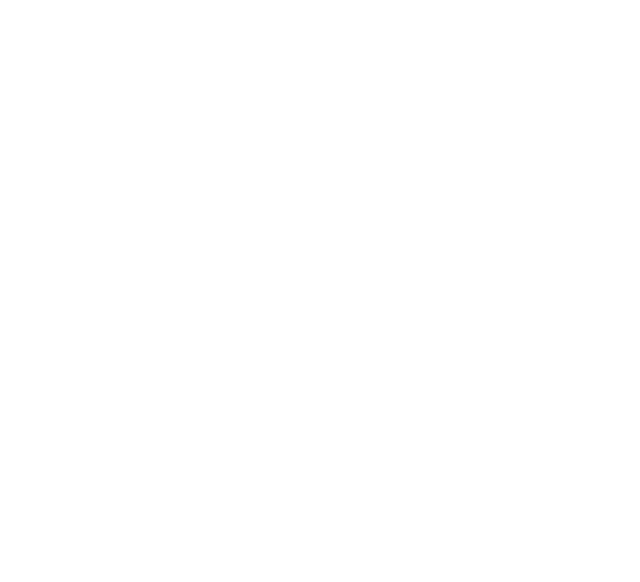
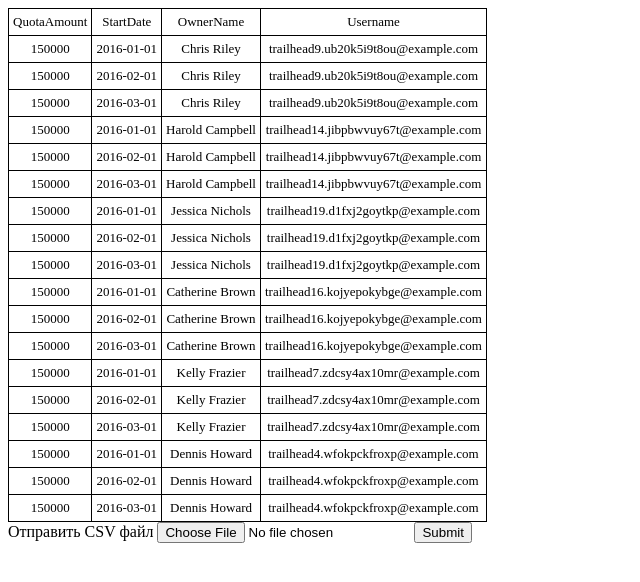
Before and after one commit to mxdzqr/Test, a PHP site: page / in a window 1280 px wide. Before the commit the part shown is empty. Shown: the top 582 px of the page, without its empty margins (0-640 px from the left). Run offline with PHP 8.4, Linux system fonts and the light colour scheme.

Commit message:
task 3 completed

```diff
--- a/task3/index.php
+++ b/task3/index.php
@@ -1 +1,78 @@
-<?php
+<?
+function arrayFromCSV($file, $hasFieldNames = false, $delimiter = ',') {
+    $result = Array();
+    $size = filesize($file) +1;
+    $file = fopen($file, 'r');
+    #TO DO: There must be a better way of finding out the size of the longest row... until then
+    if ($hasFieldNames) $keys = fgetcsv($file, $size, $delimiter);
+    while ($row = fgetcsv($file, $size, $delimiter)) {
+        $n = count($row); $res=array();
+        for($i = 0; $i < $n; $i++) {
+            $idx = ($hasFieldNames) ? $keys[$i] : $i;
+            $res[$idx] = $row[$i];
+        }
+        $result[] = $res;
+    }
+    fclose($file);
+    return $result;
+}
+$arResult = arrayFromCSV('test.csv');
+?>
+<style>
+    table.minimalistBlack {
+        border: 1px solid #000000;
+        text-align: center;
+        border-collapse: collapse;
+    }
+    table.minimalistBlack td, table.minimalistBlack th {
+        border: 1px solid #000000;
+        padding: 5px 4px;
+    }
+    table.minimalistBlack tbody td {
+        font-size: 13px;
+    }
+    table.minimalistBlack thead {
+        background: #DDDDDD;
+        border-bottom: 1px solid #000000;
+    }
+    table.minimalistBlack thead th {
+        color: #000000;
+        text-align: center;
+    }
+</style>
+<table class="minimalistBlack">
+    <tbody>
+    <? foreach($arResult as $arItems): ?>
+        <tr>
+            <? for($i = 0; $i < count($arItems); $i++): ?>
+                <td><?= $arItems[$i] ?></td>
+            <? endfor;?>
+        </tr>
+    <? endforeach;?>
+    </tbody>
+</table>
+
+<form method="post" enctype="multipart/form-data">
+    <span>Отправить CSV файл</span>
+    <input type="file" name="file" required>
+    <input type="submit">
+    <input type="hidden" name="check" value="check">
+</form>
+<? if(isset($_POST['check'])):
+    $uploadfile =  basename(uniqid() . '.csv');
+    $result = move_uploaded_file($_FILES['file']['tmp_name'], $uploadfile);
+    $arResult = arrayFromCSV($uploadfile);
+    ?>
+    <span>CSV загруженный из формы</span>
+    <table class="minimalistBlack">
+        <tbody>
+        <? foreach($arResult as $arItems): ?>
+            <tr>
+                <? for($i = 0; $i < count($arItems); $i++): ?>
+                    <td><?= $arItems[$i] ?></td>
+                <? endfor;?>
+            </tr>
+        <? endforeach;?>
+        </tbody>
+    </table>
+<? endif; ?>
--- /dev/null
+++ b/task3/test.csv
@@ -0,0 +1,19 @@
+QuotaAmount,StartDate,OwnerName,Username
+150000,2016-01-01,Chris Riley,trailhead9.ub20k5i9t8ou@example.com
+150000,2016-02-01,Chris Riley,trailhead9.ub20k5i9t8ou@example.com
+150000,2016-03-01,Chris Riley,trailhead9.ub20k5i9t8ou@example.com
+150000,2016-01-01,Harold Campbell,trailhead14.jibpbwvuy67t@example.com
+150000,2016-02-01,Harold Campbell,trailhead14.jibpbwvuy67t@example.com
+150000,2016-03-01,Harold Campbell,trailhead14.jibpbwvuy67t@example.com
+150000,2016-01-01,Jessica Nichols,trailhead19.d1fxj2goytkp@example.com
+150000,2016-02-01,Jessica Nichols,trailhead19.d1fxj2goytkp@example.com
+150000,2016-03-01,Jessica Nichols,trailhead19.d1fxj2goytkp@example.com
+150000,2016-01-01,Catherine Brown,trailhead16.kojyepokybge@example.com
+150000,2016-02-01,Catherine Brown,trailhead16.kojyepokybge@example.com
+150000,2016-03-01,Catherine Brown,trailhead16.kojyepokybge@example.com
+150000,2016-01-01,Kelly Frazier,trailhead7.zdcsy4ax10mr@example.com
+150000,2016-02-01,Kelly Frazier,trailhead7.zdcsy4ax10mr@example.com
+150000,2016-03-01,Kelly Frazier,trailhead7.zdcsy4ax10mr@example.com
+150000,2016-01-01,Dennis Howard,trailhead4.wfokpckfroxp@example.com
+150000,2016-02-01,Dennis Howard,trailhead4.wfokpckfroxp@example.com
+150000,2016-03-01,Dennis Howard,trailhead4.wfokpckfroxp@example.com
```
